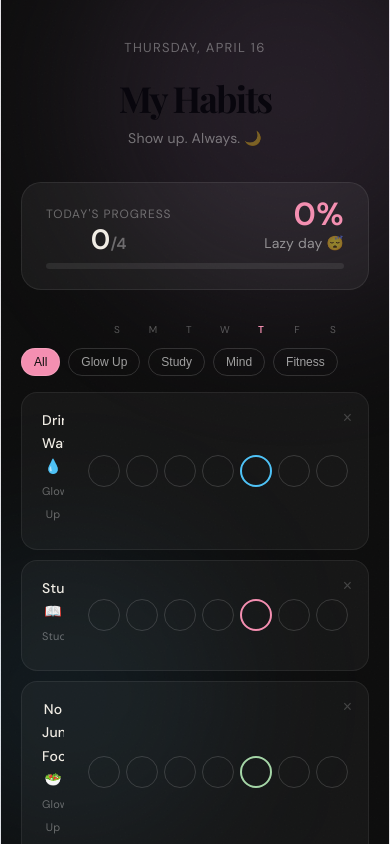
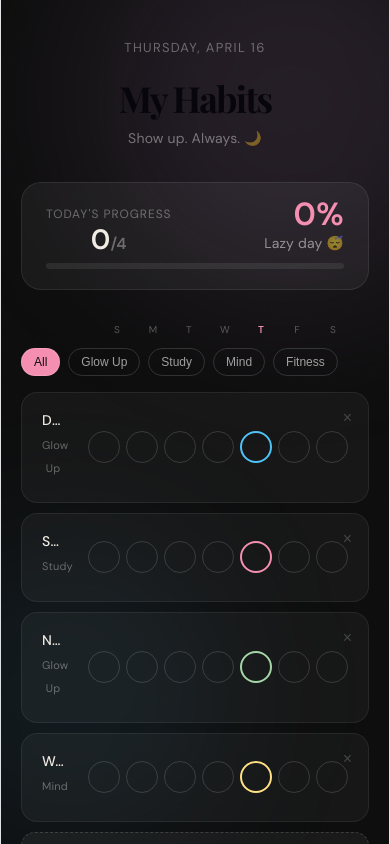
Before and after one commit to yuzuriha468-tech/habit-tracker-app, a React (Vite) app: page / in a window 390 px wide. Shown: the top 844 px of the page. Built offline with nearby package versions, Linux system fonts and the light colour scheme; a web font is replaced by a local one.

Commit message:
fix: mobile layout + text overflow bug

```diff
--- a/src/App.jsx
+++ b/src/App.jsx
@@ -403,20 +403,24 @@ const maxDaily = Math.max(...dailyData.map(d => d.count), 1);
 
 <div style={{
   display: "flex",
-  justifyContent: "space-between",
   alignItems: "center",
-  gap: 8,
-  flexWrap: "nowrap"
+  gap: 8
 }}>
 
     {/* LEFT SIDE */}
 <div style={{
   display: "flex",
   flexDirection: "column",
-  overflow: "hidden"
+  minWidth: 0,
+  flex: 1
 }}>
-
-      <span style={{ fontSize: 14, fontWeight: 500 }}>
+      <span style={{
+        fontSize: 14,
+        fontWeight: 500,
+        whiteSpace: "nowrap",
+        overflow: "hidden",
+        textOverflow: "ellipsis"
+      }}>
         {habit.name}
       </span>
 
@@ -435,6 +439,7 @@ const maxDaily = Math.max(...dailyData.map(d => d.count), 1);
   <span
     className="streak-badge"
     style={{
+      marginLeft: "auto",
       background: `${habit.color}22`,
       color: habit.color,
       fontSize: 11,
```
